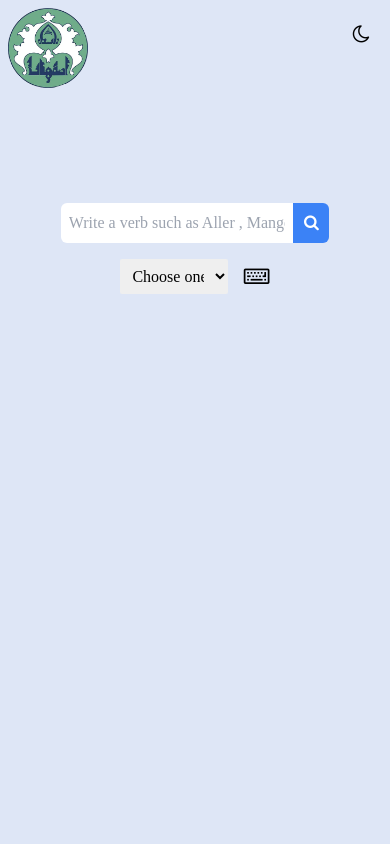
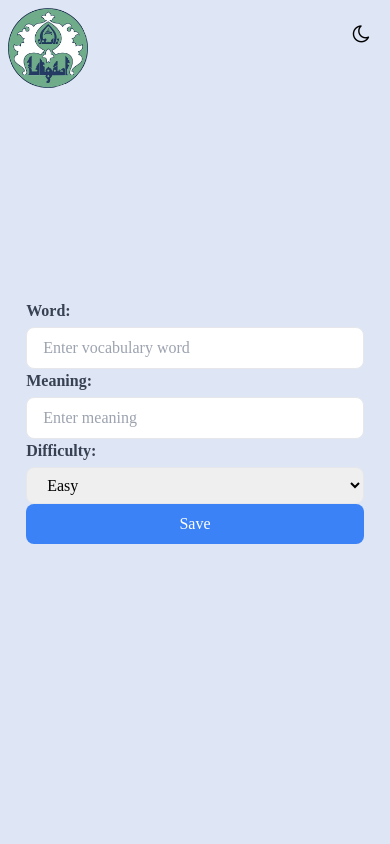
Before and after one commit to sepehrbeyranvand/French-verbs-conjugation, a React (Create React App) app: page /word in a window 390 px wide. Shown: the top 844 px of the page. Built offline with nearby package versions, Linux system fonts and the light colour scheme.

Commit message:
responsive word component

```diff
--- a/src/App.js
+++ b/src/App.js
@@ -1,12 +1,17 @@
 import React, { useState } from 'react';
 import Conjugation from './Components/Conjugation';
+import VocabularyApp from './Components/words';
 import University from './Assets/University.png'
 import Footer from './Components/footer';
+import { BrowserRouter as Router, Route, Routes } from 'react-router-dom'
+import { useLocation } from 'react-router-dom';
+
 
 function App() {
   const [darkMode,setDarkMode] = useState(false)
   return (
     <div className={darkMode?`bg-[#1F1B24]`:``}>
+
       <div className='inline-block m-2 bg-white rounded-full'>
         <img width={80} height={80} alt='University' className='mix-blend-multiply' src={University}/>
       </div>
@@ -19,7 +24,12 @@ function App() {
         }
       </div>
       <div>
-        <Conjugation darkMode={darkMode}/>
+      {window.location.pathname === '/word' ? '' : <Conjugation darkMode={darkMode} />}
+      <Router>
+        <Routes>
+          <Route path='/word' element={<VocabularyApp/>}/>
+        </Routes>
+    </Router>
       </div>
       <div>
         <Footer darkMode={darkMode}/>
--- a/src/Components/words.jsx
+++ b/src/Components/words.jsx
@@ -1,16 +1,46 @@
-import React, { useState, useEffect } from 'react';
+import React, { useState, useEffect } from "react";
 
 // VocabularyCard component to display each vocabulary word and its details
-const VocabularyCard = ({ word, meaning, difficulty, onDelete, onEdit }) => {
+const VocabularyCard = ({
+  word,
+  number,
+  meaning,
+  difficulty,
+  onDelete,
+  onEdit,
+}) => {
+  const [hideit, sethideit] = useState(true);
   return (
-    <div className="bg-white rounded-lg shadow-lg p-4 mb-4 transition-transform transform hover:scale-105">
-      <h3 className="text-xl font-bold mb-2 text-blue-600">Word: {word}</h3>
-      <p className="text-gray-700 mb-4">Meaning: {meaning}</p>
+    <div className="bg-white rounded-lg shadow-lg p-4 mb-4 lg:w-[40%] transition-transform transform hover:scale-105">
+      <div className="flex justify-between">
+        <h3 className="text-xl font-bold mb-2 text-blue-800">Word: {word}</h3>
+        <p>#{number}</p>
+      </div>
+      <div className="flex justify-start items-center gap-x-2 mb-4">
+        <p
+          style={hideit ? { visibility: "hidden" } : { visibility: "visible" }}
+          className="text-gray-700  italic"
+        >
+          Meaning: {meaning}
+        </p>
+        <button
+          className="cursor-pointer text-sm"
+          onClick={() => sethideit(!hideit)}
+        >
+          {hideit && (
+            <div className="flex justify-start relative top-0 right-24 items-center flex-row-reverse gap-x-2">
+              <i className="fa fa-eye flex flex-row-reverse gap-x-1"></i>
+              <p className="sm:text-xs lg:text-sm w-full">Show The Meaning</p>
+            </div>
+          )}
+          {!hideit && <i className="fa fa-eye-slash"></i>}
+        </button>
+      </div>
       <div className="flex items-center space-x-2 mb-4">
         <label className="flex items-center space-x-1">
           <input
             type="checkbox"
-            checked={difficulty === 'easy'}
+            checked={difficulty === "easy"}
             readOnly
             className="form-checkbox h-4 w-4 text-blue-600"
           />
@@ -19,7 +49,7 @@ const VocabularyCard = ({ word, meaning, difficulty, onDelete, onEdit }) => {
         <label className="flex items-center space-x-1">
           <input
             type="checkbox"
-            checked={difficulty === 'medium'}
+            checked={difficulty === "medium"}
             readOnly
             className="form-checkbox h-4 w-4 text-blue-600"
           />
@@ -28,7 +58,7 @@ const VocabularyCard = ({ word, meaning, difficulty, onDelete, onEdit }) => {
         <label className="flex items-center space-x-1">
           <input
             type="checkbox"
-            checked={difficulty === 'hard'}
+            checked={difficulty === "hard"}
             readOnly
             className="form-checkbox h-4 w-4 text-blue-600"
           />
@@ -55,22 +85,22 @@ const VocabularyCard = ({ word, meaning, difficulty, onDelete, onEdit }) => {
 
 // Main VocabularyApp component
 const VocabularyApp = () => {
-  const [vocab, setVocab] = useState(''); // State for vocabulary word input
-  const [meaning, setMeaning] = useState(''); // State for meaning input
-  const [difficulty, setDifficulty] = useState('easy'); // State for difficulty level
+  const [vocab, setVocab] = useState(""); // State for vocabulary word input
+  const [meaning, setMeaning] = useState(""); // State for meaning input
+  const [difficulty, setDifficulty] = useState("easy"); // State for difficulty level
   const [vocabList, setVocabList] = useState([]); // State for the list of vocabulary words
   const [editingIndex, setEditingIndex] = useState(null); // State for tracking which item is being edited
 
   // Load vocabulary from local storage when the component mounts
   useEffect(() => {
-    const storedVocabList = JSON.parse(localStorage.getItem('vocabList')) || [];
+    const storedVocabList = JSON.parse(localStorage.getItem("vocabList")) || [];
     setVocabList(storedVocabList);
   }, []);
 
   // Function to save the vocabulary word and meaning
   const saveVocab = () => {
-    if (vocab.trim() === '' || meaning.trim() === '') {
-      alert('Please enter a vocabulary word and meaning.');
+    if (vocab.trim() === "" || meaning.trim() === "") {
+      alert("Please enter a vocabulary word and meaning.");
       return;
     }
 
@@ -88,7 +118,7 @@ const VocabularyApp = () => {
       setVocabList(updatedVocabList); // Update state
     }
 
-    localStorage.setItem('vocabList', JSON.stringify(vocabList)); // Save to local storage
+    localStorage.setItem("vocabList", JSON.stringify(vocabList)); // Save to local storage
     resetFields(); // Clear input fields
   };
 
@@ -96,7 +126,7 @@ const VocabularyApp = () => {
   const deleteVocab = (index) => {
     const updatedVocabList = vocabList.filter((_, i) => i !== index); // Filter out the deleted item
     setVocabList(updatedVocabList); // Update state
-    localStorage.setItem('vocabList', JSON.stringify(updatedVocabList)); // Update local storage
+    localStorage.setItem("vocabList", JSON.stringify(updatedVocabList)); // Update local storage
   };
 
   // Function to start editing a vocabulary item
@@ -110,19 +140,20 @@ const VocabularyApp = () => {
 
   // Function to reset input fields
   const resetFields = () => {
-    setVocab('');
-    setMeaning('');
-    setDifficulty('easy');
+    setVocab("");
+    setMeaning("");
+    setDifficulty("easy");
     setEditingIndex(null);
   };
 
   return (
-    <div className="container mx-auto p-4">
-      <h1 className="text-3xl font-bold mb-6 text-center">Vocabulary App</h1>
-      <div className="mb-4 flex flex-col sm:flex-row">
+    <div className="container mx-auto p-4 min-h-screen sm:flex flex-col justify-center items-center lg:w-full sm:w-[30vh]">
+      <div className="mb-4 flex flex-col lg:flex-row lg:min-w-full sm:w-[40vh]">
         {/* Input for vocabulary word */}
-        <div className="mb-2 sm:mb-0 sm:mr-2 w-full sm:w-1/4">
-          <label className="block text-gray-700 font-semibold mb-1">Word:</label>
+        <div className="mb-2 sm:mb-0 sm:mr-2 w-full">
+          <label className="block text-gray-700 font-semibold mb-1">
+            Word:
+          </label>
           <input
             type="text"
             placeholder="Enter vocabulary word"
@@ -132,8 +163,10 @@ const VocabularyApp = () => {
           />
         </div>
         {/* Input for meaning */}
-        <div className="mb-2 sm:mb-0 sm:mr-2 w-full sm:w-1/4">
-          <label className="block text-gray-700 font-semibold mb-1">Meaning:</label>
+        <div className="mb-2 sm:mb-0 sm:mr-2 w-full">
+          <label className="block text-gray-700 font-semibold mb-1">
+            Meaning:
+          </label>
           <input
             type="text"
             placeholder="Enter meaning"
@@ -143,8 +176,10 @@ const VocabularyApp = () => {
           />
         </div>
         {/* Dropdown for selecting difficulty */}
-        <div className="mb-2 sm:mb-0 sm:mr-2 w-full sm:w-1/4">
-          <label className="block text-gray-700 font-semibold mb-1">Difficulty:</label>
+        <div className="mb-2 sm:mb-0 sm:mr-2 w-full">
+          <label className="block text-gray-700 font-semibold mb-1">
+            Difficulty:
+          </label>
           <select
             value={difficulty}
             onChange={(e) => setDifficulty(e.target.value)}
@@ -159,20 +194,21 @@ const VocabularyApp = () => {
         <div className="w-full sm:w-auto">
           <button
             onClick={saveVocab}
-            className="bg-blue-500 hover:bg-blue-600 text-white rounded-lg px-4 py-2 w-full"
+            className="bg-blue-500 hover:bg-blue-600 text-white rounded-lg px-4 py-2 w-full lg:relative lg:top-[1.7em]"
           >
-            {editingIndex !== null ? 'Update' : 'Save'}
+            {editingIndex !== null ? "Update" : "Save"}
           </button>
         </div>
       </div>
       {/* Render the list of vocabulary cards */}
-      <div className='flex justify-around items-center p-[6em]'>
+      <div className="flex justify-around lg:flex-row flex-wrap lg:items-center sm:items-start sm:flex-col p-[6em]">
         {vocabList.map((vocab, index) => (
           <VocabularyCard
             key={index}
             word={vocab.word}
             meaning={vocab.meaning}
             difficulty={vocab.difficulty}
+            number={index + 1}
             onDelete={() => deleteVocab(index)} // Pass delete function
             onEdit={() => editVocab(index)} // Pass edit function
           />
```
